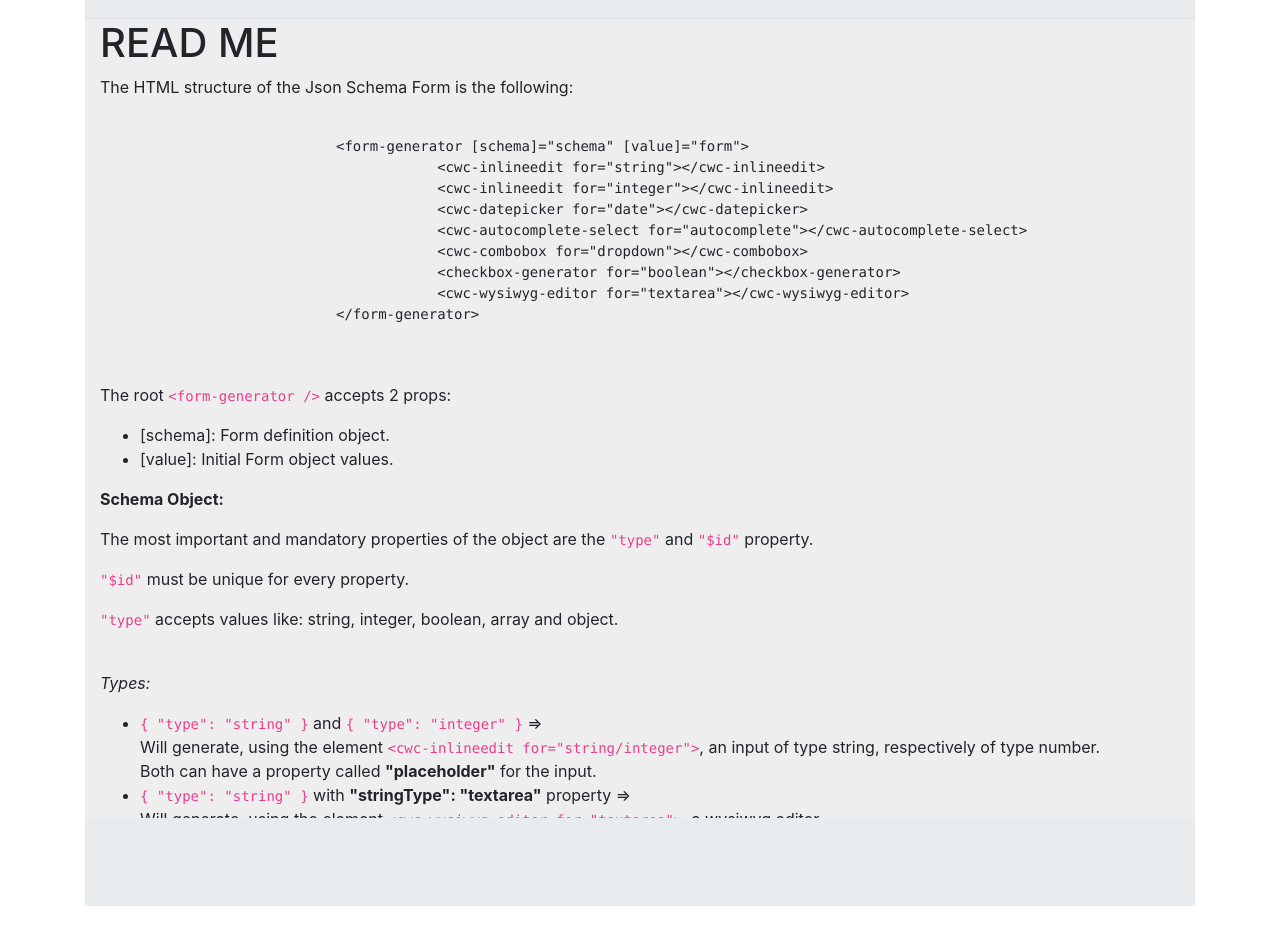
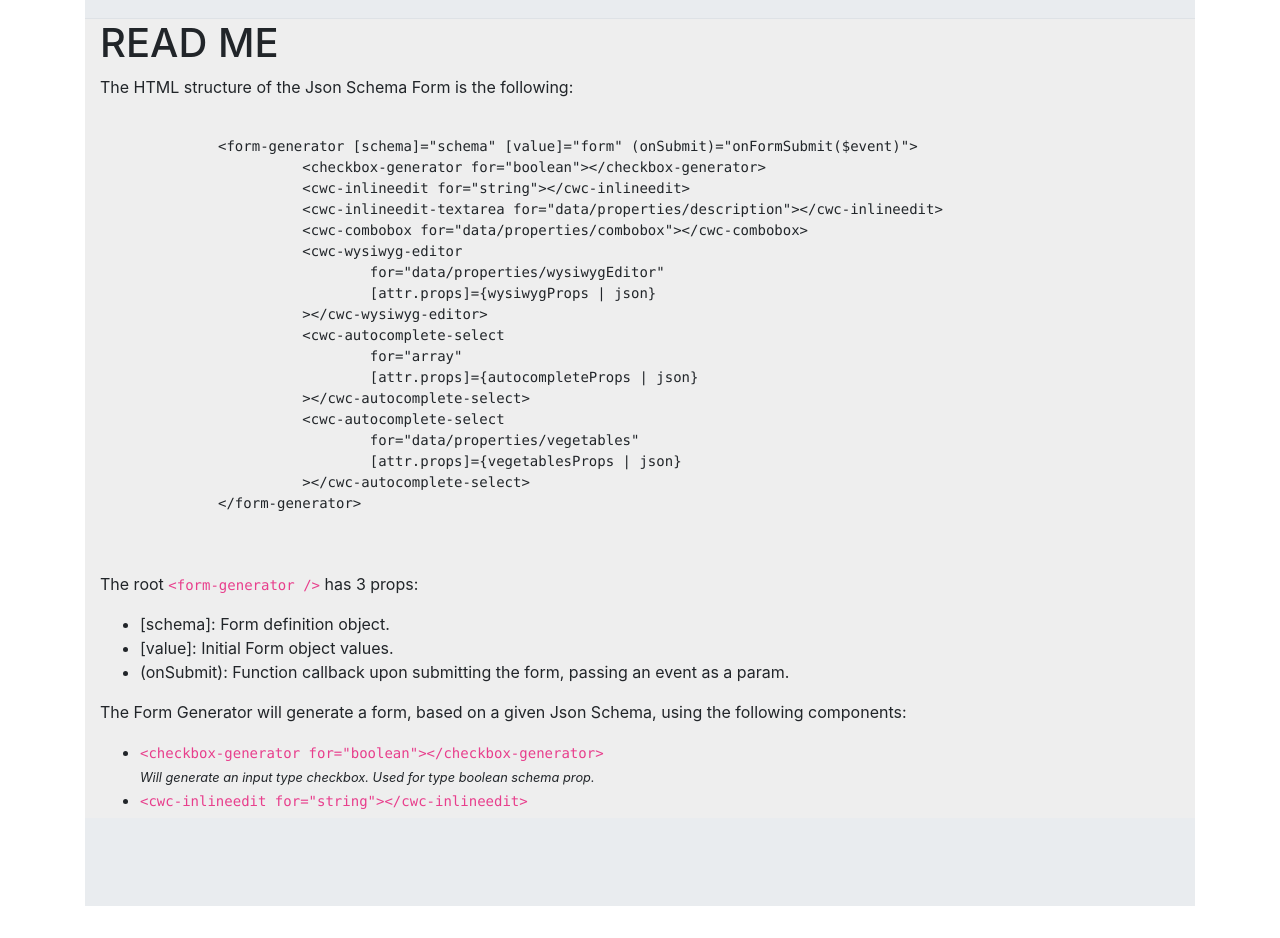
Before and after one commit to Uiseguys/form-generator-integration-test, an Angular app: page / in a window 1280 px wide. Shown: the part 500-1438 px from the top of the page. Built offline with nearby package versions, Linux system fonts and the light colour scheme.

Commit message:
updated docs

```diff
--- a/src/app/pages/Home/home.component.html
+++ b/src/app/pages/Home/home.component.html
@@ -19,11 +19,15 @@
             <cwc-combobox for="data/properties/combobox"></cwc-combobox>
             <cwc-wysiwyg-editor
               for="data/properties/wysiwygEditor"
-                        [attr.props]="wysiwygProps"
+              [attr.props]="wysiwygProps | json"
             ></cwc-wysiwyg-editor>
             <cwc-autocomplete-select
               for="array"
-                        [attr.props]="autocompleteProps"
+              [attr.props]="autocompleteProps | json"
+            ></cwc-autocomplete-select>
+            <cwc-autocomplete-select
+              for="data/properties/vegetables"
+              [attr.props]="vegetablesProps | json"
             ></cwc-autocomplete-select>
           </form-generator>
         </div>
@@ -39,101 +43,154 @@
           <p>The HTML structure of the Json Schema Form is the following:</p>
           <pre>
             <code>
-                            &lt;form-generator [schema]="schema" [value]="form"&gt;
+              &lt;form-generator [schema]="schema" [value]="form" (onSubmit)="onFormSubmit($event)"&gt;
+                &#9;&lt;checkbox-generator for="boolean"&gt;&lt;/checkbox-generator&gt;
                 &#9;&lt;cwc-inlineedit for="string"&gt;&lt;/cwc-inlineedit&gt;
-                                &#9;&lt;cwc-inlineedit for="integer"&gt;&lt;/cwc-inlineedit&gt;
-                                &#9;&lt;cwc-datepicker for="date"&gt;&lt;/cwc-datepicker&gt;
-                                &#9;&lt;cwc-autocomplete-select for="autocomplete"&gt;&lt;/cwc-autocomplete-select&gt;
-                                &#9;&lt;cwc-combobox for="dropdown"&gt;&lt;/cwc-combobox&gt;
-                                &#9;&lt;checkbox-generator for="boolean"&gt;&lt;/checkbox-generator&gt;
-                                &#9;&lt;cwc-wysiwyg-editor for="textarea"&gt;&lt;/cwc-wysiwyg-editor&gt;
+                &#9;&lt;cwc-inlineedit-textarea for="data/properties/description"&gt;&lt;/cwc-inlineedit&gt;
+                &#9;&lt;cwc-combobox for="data/properties/combobox"&gt;&lt;/cwc-combobox&gt;
+                &#9;&lt;cwc-wysiwyg-editor
+                  &#9;&#9;for="data/properties/wysiwygEditor"
+                  &#9;&#9;[attr.props]=&#123;wysiwygProps | json&#125;
+                &#9;&gt;&lt;/cwc-wysiwyg-editor&gt;
+                &#9;&lt;cwc-autocomplete-select
+                  &#9;&#9;for="array"
+                  &#9;&#9;[attr.props]=&#123;autocompleteProps | json&#125;
+                &#9;&gt;&lt;/cwc-autocomplete-select&gt;
+                &#9;&lt;cwc-autocomplete-select
+                  &#9;&#9;for="data/properties/vegetables"
+                  &#9;&#9;[attr.props]=&#123;vegetablesProps | json&#125;
+                &#9;&gt;&lt;/cwc-autocomplete-select&gt;
               &lt;/form-generator&gt;
             </code>
           </pre>
 
-                    <p>The root <code>&lt;form-generator /&gt;</code> accepts 2 props:</p>
+          <p>The root <code>&lt;form-generator /&gt;</code> has 3 props:</p>
           <ul>
             <li>[schema]: Form definition object.</li>
             <li>[value]: Initial Form object values.</li>
+            <li>(onSubmit): Function callback upon submitting the form, passing an event as a param.</li>
           </ul>
 
-                    <p><strong>Schema Object:</strong></p>
-                    <p>The most important and mandatory properties of the object are the <code>"type"</code> and <code>"$id"</code> property.</p>
-                    <p><code>"$id"</code> must be unique for every property.</p>
-                    <p><code>"type"</code> accepts values like: string, integer, boolean, array and object.</p>
+          <p>The Form Generator will generate a form, based on a given Json Schema, using the following components:</p>
+          <ul>
+            <li>
+              <code>&#9;&lt;checkbox-generator for="boolean"&gt;&lt;/checkbox-generator&gt;</code><br />
+              <small><i>Will generate an input type checkbox. Used for type boolean schema prop.</i></small>
+            </li>
+            <li>
+              <code>&#9;&lt;cwc-inlineedit for="string"&gt;&lt;/cwc-inlineedit&gt;</code><br />
+              <small><i>Will generate an input type text. Used for type string schema prop.</i></small>
+            </li>
+            <li>
+              <code>&#9;&lt;cwc-inlineedit-textarea for="string"&gt;&lt;/cwc-inlineedit&gt;</code><br />
+              <small><i>Will generate a textarea element. Used for type string schema prop.</i></small>
+            </li>
+            <li>
+              <code>&#9;&lt;cwc-combobox for="string"&gt;&lt;/cwc-combobox&gt;</code><br />
+              <small><i>Will generate a dropdown select element. Used for type string schema prop with enum array property.</i></small>
+            </li>
+            <li>
+              <code>
+                &#9;&lt;cwc-wysiwyg-editor
+                  &#9;&#9;for="string"
+                  &#9;&#9;[attr.props]=&#123;wysiwygProps | json&#125;
+                &#9;&gt;&lt;/cwc-wysiwyg-editor&gt;
+              </code><br />
+              <i>Will generate a wysiwyg editor. Used for type string schema prop.</i><br />
+              <i>It must be passed a JSON.stringifiy() object to the props attribute.</i><br />
+              <i>
+                <code>
+                  const wysiwygProps = &#123;
+                    &#9;fencing: true,
+                    &#9;html: true,
+                    &#9;markdown: true,
+                    &#9;wysiwyg: true
+                  &#125;
+                </code>
+              </i>
+            </li>
+            <li>
+              <code>
+                &#9;&lt;cwc-autocomplete-select
+                  &#9;&#9;for="array"
+                  &#9;&#9;[attr.props]=&#123;autocompleteProps | json&#125;
+                &#9;&gt;&lt;/cwc-autocomplete-select&gt;
+              </code><br />
+              <i>Will generate an autocomplete dropdown select element. Used for type array schema prop.</i><br />
+              <i>It must be passed a JSON.stringifiy() object to the props attribute.</i><br />
+              <i>
+                <code>
+                  const autocompleteProps = &#123;
+                    &#9;searchKey: "data.name"
+                  &#125;
+                </code>
+              </i>
+            </li>
+          </ul>
+
+          <p>Every component has a 'for' attribute to specify the type of schema prop you want it to refer to (boolean, string, array) or you can pass the $id of the schema prop you want to target specifically.</p>
 
           <br>
 
-                    <p><i>Types:</i></p>
-                    <ul>
-                        <li>
-                            <code>&#123; "type": "string" &#125;</code> and <code>&#123; "type": "integer" &#125;</code> &#61;&gt;<br />
-                            Will generate, using the element <code>&lt;cwc-inlineedit for="string/integer"&gt;</code>,
-                            an input of type string, respectively of type number.<br />
-                            Both can have a property called <strong>"placeholder"</strong> for the input.
-                        </li>
-                        <li>
-                            <code>&#123; "type": "string" &#125;</code> with <strong>"stringType": "textarea"</strong> property &#61;&gt;<br />
-                            Will generate, using the element <code>&lt;cwc-wysiwyg-editor for="textarea"&gt;</code>, a wysiwyg editor.<br />
-                            It has the following optional boolean properties:<br />
-                            <strong>"fencing"</strong>: Prefers to wrap code blocks in "fences" (GitHub style) instead of indenting code blocks using four spaces. Defaults to true.<br />
-                            <strong>"html"</strong>: Enables HTML user input mode. Defaults to true.<br />
-                            <strong>"markdown"</strong>: Enables Markdown user input mode. Defaults to true.<br />
-                            <strong>"wysiwyg"</strong>: Enables WYSIWYG user input mode. Defaults to true.<br />
-                        </li>
-                        <li>
-                            <code>&#123; "type": "boolean" &#125;</code> &#61;&gt;<br />
-                            Will generate, using the element <code>&lt;checkbox-generator for="boolean"&gt;</code>, an input of type checkbox.
-                        </li>
-                        <li>
-                            <code>&#123; "type": "object" &#125;</code> &#61;&gt;<br />
-                            Is a container type property which can hold, using the <strong>"properties"</strong> property, other <strong>"type"</strong> objects.
-                        </li>
-                        <li>
-                            <code>&#123; "type": "object" &#125;</code> with <strong>"format": "date"</strong> property &#61;&gt;<br />
-                            Is a special type of <code>&#123; "type": "object" &#125;</code> which has no <strong>"properties"</strong> property.<br />
-                            Will generate, using the element <code>&lt;cwc-datepicker for="date"&gt;</code>, a custom input built to hold a date-range string.<br />
-                            It has the following mandatory properties:
-                            <strong>"startDate"</strong>, <strong>"endDate"</strong>, <strong>"lang"</strong>, <strong>"dateFormat"</strong>
-                            used to pass data to the <code>&lt;cwc-datepicker for="date"&gt;</code> element.
-                            Each of them must have <strong>"$id"</strong> and <strong>"type" (string/integer)</strong> properties used for validation.<br />
-                            It can have a property called <strong>"placeholder"</strong> for the input.
-                        </li>
-                        <li>
-                            <code>&#123; "type": "array" &#125;</code> with <strong>"arrayType": "dropdown"</strong> property &#61;&gt;<br />
-                            Will generate, using the element <code>&lt;cwc-combobox for="dropdown"&gt;</code>, a dropdown button and a readonly input.<br />
-                            It has a mandatory property <strong>"items"</strong> where the values of the dropdown are passed using the <strong>"enum"</strong> property.<br />
-                            In the "items" property, the <strong>"type"</strong> property is used to define the type of the enum values ("string", "integer" etc).
-                            The property <strong>"buttonText"</strong> will name the dropdown button and it can have a property called <strong>"placeholder"</strong> for the input.
-                        </li>
-                        <li>
-                            <code>&#123; "type": "array" &#125;</code> with <strong>"arrayType": "autocomplete"</strong> property &#61;&gt;<br />
-                            Will generate, using the element <code>&lt;cwc-autocomplete-select for="autocomplete"&gt;</code>, a custom input.<br />
-                            When the user starts typing, a dropdown window will pop up letting the user choose how many values he wants from the returned values.<br />
-                            It has the same <strong>"items"</strong> property as the "arrayType": "dropdown" except it has one more property called <strong>"searchKey"</strong>,
-                            only if the values of the <strong>"enum"</strong> property are objects,
-                            used to tell the component on which key to search for in the object given in the <strong>"enum"</strong> property.
-                        </li>
-                    </ul>
-
-                    <br>
-
+          <p><strong>Schema Object:</strong></p>
           <p>The following Schema Object is used for this example:</p>
           <pre>
             <code>
               &#123;
                 "type": "object",
-                                "required": ["checkbox", "min", "max", "startDate", "endDate", "startDateString", "endDateString", "dropdown", "autocomplete", wysiwygEditor],
                 "properties": &#123;
+                  "checkbox": &#123;
+                    "$id": "data/properties/checkbox",
+                    "type": "boolean",
+                    "title": "Checkbox",
+                    "description": "Check Me"
+                  &#125;,
+                  "title": &#123;
+                    "$id": "data/properties/title",
+                    "type": "string",
+                    "title": "Title",
+                    "description": "Please provide a title for this"
+                  &#125;,
+                  "authorFirstName": &#123;
+                    "$id": "data/properties/authorFirstName",
+                    "type": "string",
+                    "title": "First Name",
+                    "description": "Please provide your first name"
+                  &#125;,
+                  "authorLastName": &#123;
+                    "$id": "data/properties/authorLastName",
+                    "type": "string",
+                    "title": "Last Name",
+                    "description": "Please provide your last name"
+                  &#125;,
+                  "description": &#123;
+                    "$id": "data/properties/description",
+                    "type": "string",
+                    "title": "Description",
+                    "description": "Please provide a long description"
+                  &#125;,
+                  "combobox": &#123;
+                    "$id": "data/properties/combobox",
+                    "type": "string",
+                    "title": "Combobox",
+                    "description": "Combobox Description",
+                    "enum": ["Automatic", "Manual"]
+                  &#125;,
+                  "wysiwygEditor": &#123;
+                    "$id": "data/properties/wysiwygEditor",
+                    "type": "string",
+                    "title": "WysiwygEditor Editor",
+                    "description": "Wysiwyg Editor Description",
+                    "enum": ["Automatic", "Manual"]
+                  &#125;,
                   "autocomplete": &#123;
                     "$id": "data/properties/autocomplete",
                     "type": "array",
-                                        "arrayType": "autocomplete",
+                    "title": "Autocomplete",
+                    "description": "Autocomplete Decription",
                     "items": &#123;
-                                            "$id": "/properties/sources/items",
+                        "$id": "/properties/autocomplete/items",
                         "type": "object",
-                                            "placeholder": "Search something e.g. 'Argentina'",
-                                            "searchKey": "data.name",
                         "enum": [
                             &#123;
                                 "type": 'country',
@@ -159,78 +216,40 @@
                         ]
                     &#125;
                   &#125;
-                                    "checked": &#123;
-                                        "$id": "data/properties/checkbox",
-                                        "type": "boolean"
+                  "vegetables": &#123;
+                    "$id": "data/properties/vegetables",
+                    "type": "array",
+                    "title": "Vegetables",
+                    "description": "Vegetables Decription",
+                    "items": &#123; "$ref": "#/definitions/veggie" &#125;
+                  &#125;
                 &#125;,
-                                    "duration": &#123;
-                                        "$id": "data/properties/duration",
+                "required": [
+                  "checkbox",
+                  "title",
+                  "authorFirstName",
+                  "authorLastName",
+                  "description",
+                  "combobox",
+                  "wysiwygEditor",
+                  "autocomplete",
+                  "vegetables"
+                ],
+                "definitions": &#123;
+                  "veggie": &#123;
+                    "$id": "data/properties/vegetables#/definitions/veggie",
                     "type": "object",
                     "properties": &#123;
-                                            "min": &#123;
-                                                "$id": "data/properties/duration/properties/min",
-                                                "type": "integer",
-                                                "placeholder": "Min Value"
+                      "veggieName": &#123;
+                        "type": "string",
+                        "description": "The name of the vegetable."
                       &#125;,
-                                            "max": &#123;
-                                                "$id": "data/properties/duration/properties/max",
-                                                "type": "integer",
-                                                "placeholder": "Max Value"
-                                            &#125;
+                      "veggieLike": &#123;
+                        "type": "boolean",
+                        "description": "Do I like this vegetable?"
                       &#125;
                     &#125;,
-                                    "date": &#123;
-                                        "$id": "data/properties/date",
-                                        "type": "object",
-                                        "format": "date",
-                                        "placeholder": "Select a Date",
-                                        "startDate": &#123;
-                                            "$id": "data/properties/date/startDate",
-                                            "type": "string"
-                                        &#125;,
-                                        "endDate": &#123;
-                                            "$id": "data/properties/date/endDate",
-                                            "type": "string"
-                                        &#125;,
-                                        "lang": &#123;
-                                            "$id": "data/properties/date/lang",
-                                            "type": "string"
-                                        &#125;,
-                                        "dateFormat": &#123;
-                                            "$id": "data/properties/date/dateFormat",
-                                            "type": "string"
-                                        &#125;
-                                    &#125;,
-                                    "startDateString": &#123;
-                                        "$id": "data/properties/startDate",
-                                        "type": "string",
-                                        "placeholder": "Start Date"
-                                    &#125;,
-                                    "endDateString": &#123;
-                                        "$id": "data/properties/endDate",
-                                        "type": "string",
-                                        "placeholder": "End Date"
-                                    &#125;,
-                                    "dropdown": &#123;
-                                        "$id": "data/properties/dropdown",
-                                        "type": "array",
-                                        "arrayType": "dropdown",
-                                        "items": &#123;
-                                            "$id": "/properties/sources/items",
-                                            "type": "string",
-                                            "buttonText": "Select",
-                                            "placeholder": "Select",
-                                            "enum": ["Automatic", "Manual"]
-                                        &#125;
-                                    &#125;,
-                                    "wysiwygEditor": &#123;
-                                        "$id": "data/properties/wysiwygEditor",
-                                        "type": "string",
-                                        "stringType": "textarea",
-                                        "fencing": true,
-                                        "html": true,
-                                        "markdown": true,
-                                        "wysiwyg": true
+                    "required": [ "veggieName", "veggieLike" ]
                   &#125;
                 &#125;
               &#125;
@@ -246,22 +265,24 @@
           <pre>
             <code>
               &#125;
+                "checkbox": false,
+                "title": "My Title",
+                "authorFirstName": "John",
+                "authorLastName": "Doe",
+                "description": "Lorem ipsum",
+                "combobox": "",
+                "wysiwygEditor": "&lt;strong&gt;Initial Text&lt;/strong&gt;",
                 "autocomplete": [],
-                                "checked": false,
-                                "duration": &#125;
-                                    "min": 5,
-                                    "max": 10
+                "vegetables": [
+                  &#125;
+                    "veggieName": "potato",
+                    "veggieLike": true
                   &#125;,
-                                "date": &#125;
-                                    "startDate": "03/25/2018",
-                                    "endDate": "04/12/2018",
-                                    "lang": "en",
-                                    "dateFormat": "MM.DD.YYYY"
-                                &#125;,
-                                "startDateString": "2007-08-31T16:47+00:00",
-                                "endDateString": "2007-08-31T16:47+00:00",
-                                "dropdown": [],
-                                "wysiwygEditor": "&lt;strong&gt;Initial Text&lt;/strong&gt;"
+                  &#125;
+                    "veggieName": "broccoli",
+                    "veggieLike": false
+                  &#125;
+                ]
               &#125;
             </code>
           </pre>
--- a/src/app/pages/Home/home.component.ts
+++ b/src/app/pages/Home/home.component.ts
@@ -10,6 +10,7 @@ export class HomeComponent {
   secondForm: any;
   wysiwygProps: any;
   autocompleteProps: any;
+  vegetablesProps: any;
 
   constructor() {
     this.schema = {
@@ -90,6 +91,13 @@ export class HomeComponent {
               }
             ]
           }
+        },
+        "vegetables": {
+          "$id": "data/properties/vegetables",
+          "type": "array",
+          "title": "Vegetables",
+          "description": "Vegetables Decription",
+          "items": { "$ref": "#/definitions/veggie" }
         }
       },
       "required": [
@@ -100,9 +108,26 @@ export class HomeComponent {
         "description",
         "combobox",
         "wysiwygEditor",
-        "autocomplete"
+        "autocomplete",
+        "vegetables"
       ],
-      "definitions": {}
+      "definitions": {
+        "veggie": {
+          "$id": "data/properties/vegetables#/definitions/veggie",
+          "type": "object",
+          "properties": {
+            "veggieName": {
+              "type": "string",
+              "description": "The name of the vegetable."
+            },
+            "veggieLike": {
+              "type": "boolean",
+              "description": "Do I like this vegetable?"
+            }
+          },
+          "required": [ "veggieName", "veggieLike" ]
+        }
+      }
     };
 
     this.form = {
@@ -113,7 +138,17 @@ export class HomeComponent {
       "description": "Lorem ipsum",
       "combobox": "",
       "wysiwygEditor": "<strong>Initial Text</strong>",
-      "autocomplete": []
+      "autocomplete": [],
+      "vegetables": [
+        {
+          "veggieName": "potato",
+          "veggieLike": true
+        },
+        {
+          "veggieName": "broccoli",
+          "veggieLike": false
+        }
+      ]
     };
 
     this.secondSchema = {
@@ -313,16 +348,18 @@ export class HomeComponent {
       "dropdown4": []
     };
 
-    this.wysiwygProps = JSON.stringify({
+    this.wysiwygProps = {
       fencing: true,
       html: true,
       markdown: true,
       wysiwyg: true
-    });
-
-    this.autocompleteProps = JSON.stringify({
+    };
+    this.autocompleteProps = {
       searchKey: 'data.name'
-    });
+    };
+    this.vegetablesProps = {
+      searchKey: "veggieName"
+    };
   }
 
   onFormSubmit(event) {
```
Lines whose indentation alone changed are shown as unchanged.
